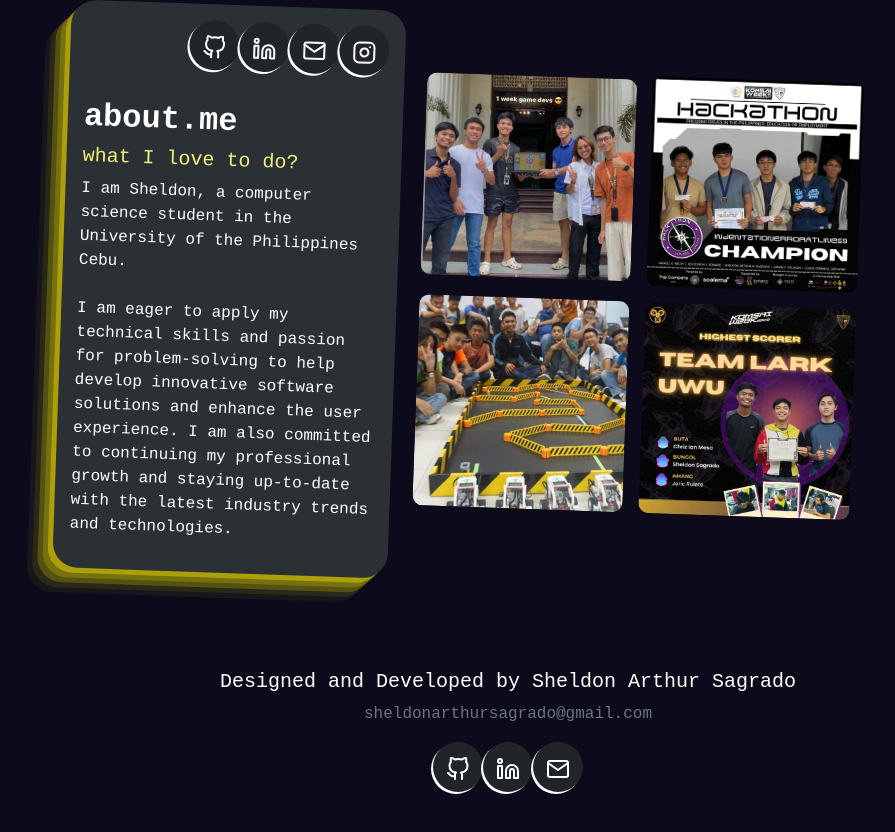
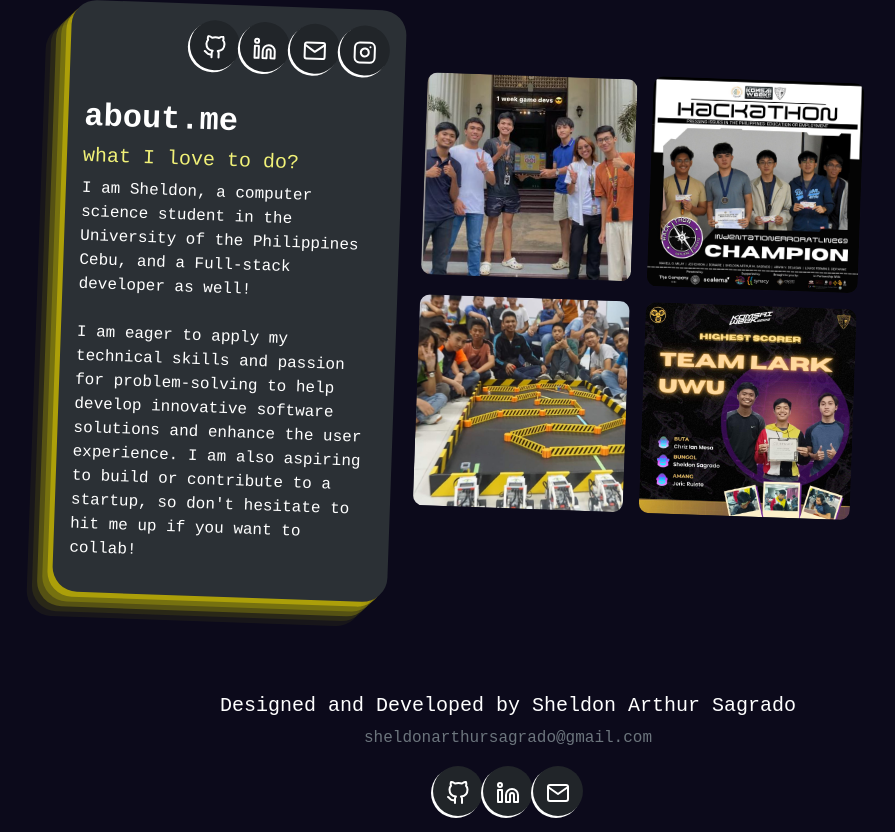
Before and after one commit to cup-noodlehS/portfolio-v2, a Vue app: page / in a window 1280 px wide. Shown: the part 4913-5745 px from the top of the page, without its empty margins (132-1027 px from the left). Before the commit the page ends 5721 px from the top, so only its background shows below. Built offline with nearby package versions, Linux system fonts and the light colour scheme.

Commit message:
update about

```diff
--- a/src/components/index/about.vue
+++ b/src/components/index/about.vue
@@ -28,12 +28,11 @@
         <h5>what I love to do?</h5>
         <p>
           I am Sheldon, a computer science student in the University of the
-          Philippines Cebu. <br /><br />
+          Philippines Cebu, and a Full-stack developer as well!<br /><br />
           I am eager to apply my technical skills and passion for
           problem-solving to help develop innovative software solutions and
-          enhance the user experience. I am also committed to continuing my
-          professional growth and staying up-to-date with the latest industry
-          trends and technologies.
+          enhance the user experience. I am also aspiring to build or contribute
+          to a startup, so don't hesitate to hit me up if you want to collab!
         </p>
       </div>
       <div class="about-pics col-12 col-lg-6">
```
